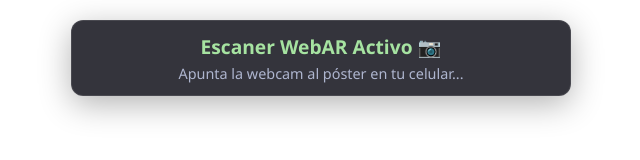
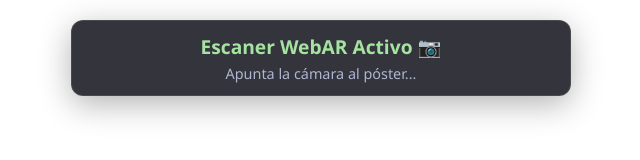
Before and after one commit to 21Rulo/ar, a website: page proyecto-ar-marcadores/index.html in a window 1280 px wide. Shown: the full height of the page, 319-959 px from the left. Drawn offline with Linux system fonts and the light colour scheme.

Commit message:
Update status text for clarity in AR experience

```diff
--- a/proyecto-ar-marcadores/index.html
+++ b/proyecto-ar-marcadores/index.html
@@ -20,7 +20,7 @@
     <!-- Interfaz de usuario superior para estados -->
     <div id="ui-overlay">
         <h1>Escaner WebAR Activo 📷</h1>
-        <p id="status-text">Apunta la webcam al póster en tu celular...</p>
+        <p id="status-text">Apunta la cámara al póster...</p>
     </div>
 
     <!-- Escena de Realidad Aumentada de MindAR -->
```
